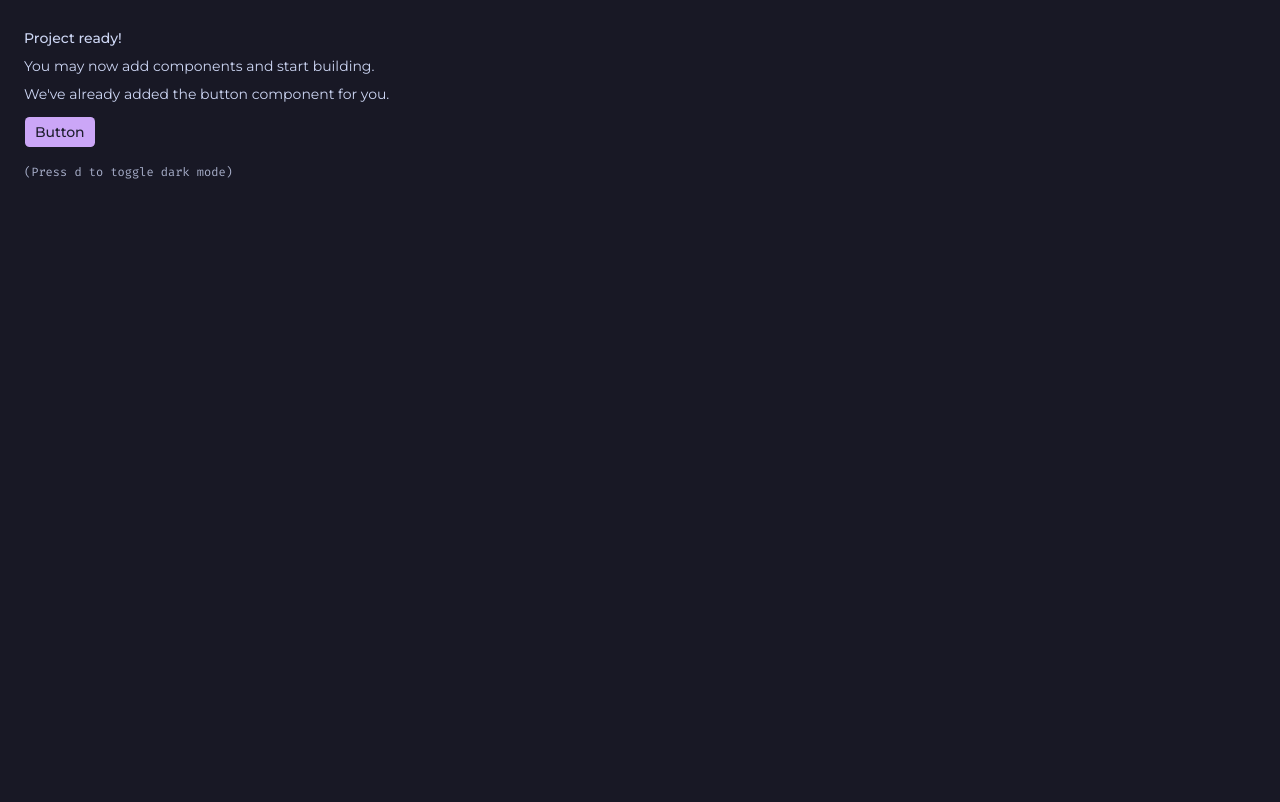
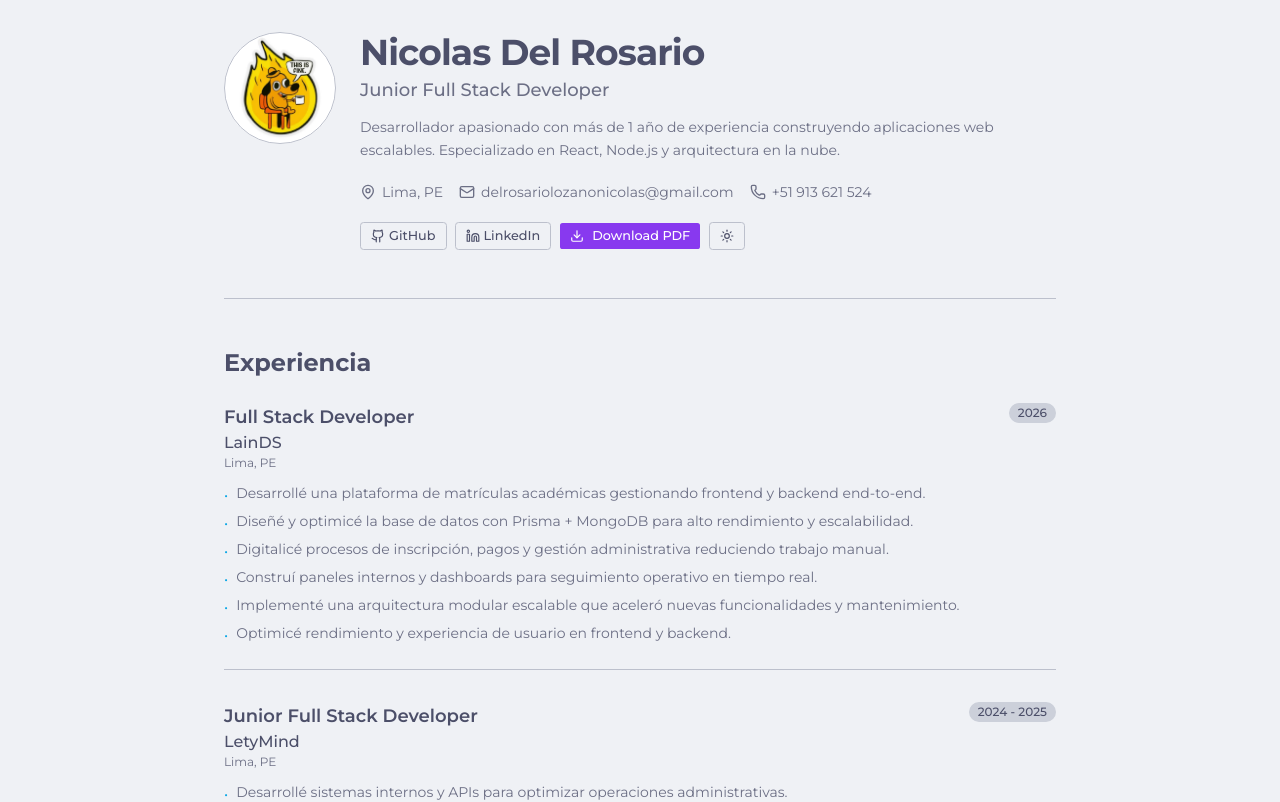
Before and after one commit to nicolasdelrosario/my-portfolio-2026, a Next.js app: page / in a window 1280 px wide. Shown: the top 802 px of the page. Built offline with nearby package versions, Linux system fonts and the light colour scheme.

Commit message:
feat: :sparkles: add portfolio site configuration and metadata

```diff
--- a/app/layout.tsx
+++ b/app/layout.tsx
@@ -1,9 +1,10 @@
 import "./globals.css";
 
-import type { Metadata } from "next";
+import type { Metadata, Viewport } from "next";
 import { Fira_Code, Lora, Montserrat } from "next/font/google";
 
 import { ThemeProvider } from "@/components/theme-provider";
+import { siteConfig } from "@/config/site";
 
 const fontSans = Montserrat({
   subsets: ["latin"],
@@ -21,8 +22,76 @@ const fontMono = Fira_Code({
 });
 
 export const metadata: Metadata = {
-  title: "Create Next App",
-  description: "Generated by create next app",
+  metadataBase: new URL(siteConfig.url),
+  title: {
+    default: siteConfig.name,
+    template: `%s | ${siteConfig.name}`,
+  },
+  description: siteConfig.description,
+  keywords: [
+    "Nicolas Del Rosario",
+    "Desarrollador Web",
+    "Full Stack Developer",
+    "React",
+    "Next.js",
+    "TypeScript",
+    "Portfolio",
+    "Software Engineer",
+    "Lima",
+    "Perú",
+  ],
+  authors: [{ name: siteConfig.name, url: siteConfig.url }],
+  creator: siteConfig.name,
+  alternates: {
+    canonical: siteConfig.url,
+  },
+  openGraph: {
+    type: "website",
+    locale: "es_PE",
+    url: siteConfig.url,
+    title: siteConfig.name,
+    description: siteConfig.description,
+    siteName: siteConfig.name,
+    images: [
+      {
+        url: "/og-image.png",
+        width: 1200,
+        height: 630,
+        alt: siteConfig.name,
+      },
+    ],
+  },
+  twitter: {
+    card: "summary_large_image",
+    title: siteConfig.name,
+    description: siteConfig.description,
+    images: ["/og-image.png"],
+    creator: "@nicodelrosar1o",
+  },
+  robots: {
+    index: true,
+    follow: true,
+    googleBot: {
+      index: true,
+      follow: true,
+      "max-video-preview": -1,
+      "max-image-preview": "large",
+      "max-snippet": -1,
+    },
+  },
+  icons: {
+    icon: [{ url: "/icon.jpeg", sizes: "32x32", type: "image/jpeg" }],
+    apple: "/icon.jpeg",
+  },
+};
+
+export const viewport: Viewport = {
+  themeColor: [
+    { media: "(prefers-color-scheme: light)", color: "white" },
+    { media: "(prefers-color-scheme: dark)", color: "black" },
+  ],
+  width: "device-width",
+  initialScale: 1,
 };
 
 export default function RootLayout({
@@ -31,11 +100,18 @@ export default function RootLayout({
   children: React.ReactNode;
 }>) {
   return (
-    <html lang="en" suppressHydrationWarning>
+    <html lang="es" suppressHydrationWarning>
       <body
         className={`${fontSans.variable} ${fontSerif.variable} ${fontMono.variable} antialiased`}
       >
-        <ThemeProvider>{children}</ThemeProvider>
+        <ThemeProvider
+          attribute="class"
+          defaultTheme="system"
+          enableSystem
+          disableTransitionOnChange
+        >
+          {children}
+        </ThemeProvider>
       </body>
     </html>
   );
--- /dev/null
+++ b/app/manifest.ts
@@ -0,0 +1,22 @@
+import type { MetadataRoute } from "next";
+
+import { siteConfig } from "@/config/site";
+
+export default function manifest(): MetadataRoute.Manifest {
+  return {
+    name: siteConfig.name,
+    short_name: siteConfig.name,
+    description: siteConfig.description,
+    start_url: "/",
+    display: "standalone",
+    background_color: "#ffffff",
+    theme_color: "#ffffff",
+    icons: [
+      {
+        src: "/icon.jpeg",
+        sizes: "32x32",
+        type: "image/jpeg",
+      },
+    ],
+  };
+}
--- a/app/page.tsx
+++ b/app/page.tsx
@@ -1,19 +1,9 @@
-import { Button } from "@/components/ui/button";
+import { ResumeCard } from "@/components/layout/resume";
 
 export default function Page() {
   return (
-    <div className="flex min-h-svh p-6">
-      <div className="flex max-w-md min-w-0 flex-col gap-4 text-sm leading-loose">
-        <div>
-          <h1 className="font-medium">Project ready!</h1>
-          <p>You may now add components and start building.</p>
-          <p>We&apos;ve already added the button component for you.</p>
-          <Button className="mt-2">Button</Button>
-        </div>
-        <div className="font-mono text-xs text-muted-foreground">
-          (Press <kbd>d</kbd> to toggle dark mode)
-        </div>
-      </div>
-    </div>
+    <main>
+      <ResumeCard />
+    </main>
   );
 }
--- /dev/null
+++ b/app/robots.ts
@@ -0,0 +1,13 @@
+import type { MetadataRoute } from "next";
+
+import { siteConfig } from "@/config/site";
+
+export default function robots(): MetadataRoute.Robots {
+  return {
+    rules: {
+      userAgent: "*",
+      allow: "/",
+    },
+    sitemap: `${siteConfig.url}/sitemap.xml`,
+  };
+}
--- /dev/null
+++ b/app/sitemap.ts
@@ -0,0 +1,14 @@
+import type { MetadataRoute } from "next";
+
+import { siteConfig } from "@/config/site";
+
+export default function sitemap(): MetadataRoute.Sitemap {
+  return [
+    {
+      url: siteConfig.url,
+      lastModified: new Date("2026-05-01"),
+      changeFrequency: "monthly",
+      priority: 1,
+    },
+  ];
+}
--- /dev/null
+++ b/config/site.ts
@@ -0,0 +1,16 @@
+export type SiteConfig = typeof siteConfig;
+
+export const siteConfig = {
+  name: "Nicolas Del Rosario",
+  description:
+    "Desarrollador apasionado con más de 1 año de experiencia construyendo aplicaciones web escalables. Especializado en React, Node.js y arquitectura en la nube.",
+  url: "https://www.nicolasdelrosario.com",
+  email: "delrosariolozanonicolas@gmail.com",
+  phone: "+51 913 621 524",
+  address: "Lima, Perú",
+  version: "1.0.0",
+  social: {
+    linkedin: "https://www.linkedin.com/in/nicolasdelrosario",
+    github: "https://github.com/nicolasdelrosario",
+  },
+} as const;
```
